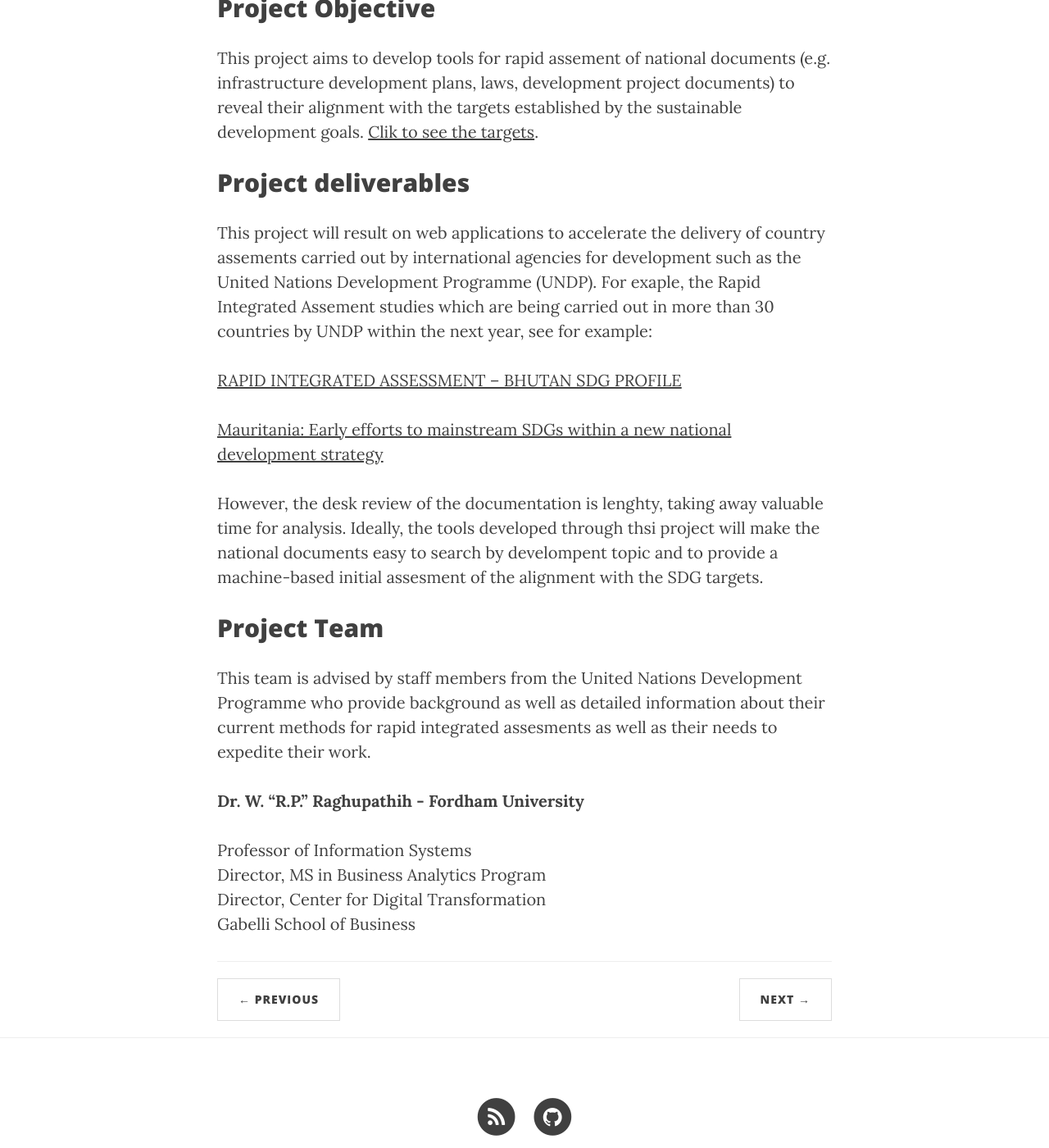
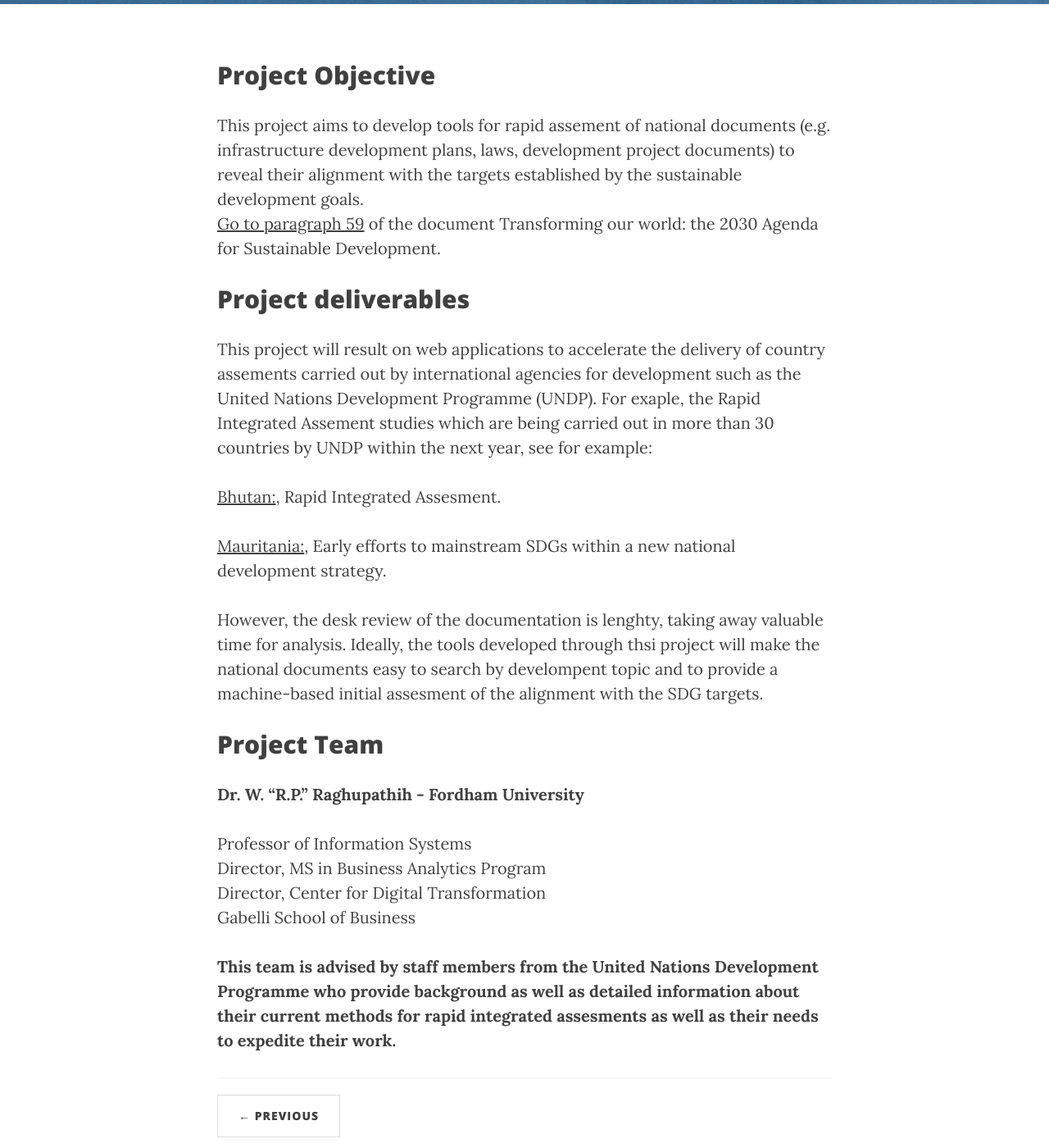
Before and after one commit to jmmnn/ICT4SD.github.io, a Jekyll site: the page built from _posts/2016-10-28-Project_RapidAssesment.markdown, in a window 1280 px wide and 1400 px high, scrolled down 891 px. Shown: the whole window at 82% size. Built offline with Jekyll 4.4.1, drawn with Linux system fonts in a browser that asks for light colours; nearby versions of some CDN libraries; some of the changed text lies outside the part shown.

Commit message:
Added github repo and project partners

```diff
--- a/_posts/2016-09-27-Project_RapidAssesment.markdown
+++ b/_posts/2016-10-28-Project_RapidAssesment.markdown
@@ -3,32 +3,32 @@
 header-img: "img/NLP_SDGs.png"
 title:      "Rapid Assement of national planning documents using machine-based text analysis"
 subtitle:   "Analyze legislation and development plans in countries worldwide to reveal their alignment with the SDG targets."
-repository:
-date:       2016-09-25 12:00:00
+repository: "Rapid_Assesment_Tools"
+date:       2016-10-28 12:00:00
 author:     "Jorge Martinez Navarrete, UN-OICT Analytics"
 goal:		    "18"
+partners:   "Fordham University, Center for Digital Transformation"
 
 ---
 Project Objective
 --------------
 
-This project aims to develop tools for rapid assement of national documents (e.g. infrastructure development plans, laws,  development project documents) to reveal their alignment with the targets established by the sustainable development goals. [Clik to see the targets](https://sustainabledevelopment.un.org/post2015/transformingourworld).
+This project aims to develop tools for rapid assement of national documents (e.g. infrastructure development plans, laws,  development project documents) to reveal their alignment with the targets established by the sustainable development goals.
+[Go to paragraph 59](https://sustainabledevelopment.un.org/post2015/transformingourworld) of the document Transforming our world: the 2030 Agenda for Sustainable Development.
 
 Project deliverables
 ------------
 
 This project will result on web applications to accelerate the delivery of country assements carried out by international agencies for development such as the United Nations Development Programme (UNDP). For exaple, the Rapid Integrated Assement studies which are being carried out in more than 30 countries by UNDP within the next year, see for example:
 
-[RAPID INTEGRATED ASSESSMENT – BHUTAN SDG PROFILE](https://undg.org/wp-content/uploads/2016/06/RIA_Bhutan_Key_Observations-18.12.2015.pdf)
+[Bhutan:](https://undg.org/wp-content/uploads/2016/06/RIA_Bhutan_Key_Observations-18.12.2015.pdf), Rapid Integrated Assesment.
 
-[Mauritania: Early efforts to mainstream SDGs within a new national development strategy](https://undg.org/main/undg_document/mauritania-demonstrating-early-efforts-to-mainstream-sdgs-within-a-new-nat/)
+[Mauritania:](https://undg.org/main/undg_document/mauritania-demonstrating-early-efforts-to-mainstream-sdgs-within-a-new-nat/), Early efforts to mainstream SDGs within a new national development strategy.
 
 However, the desk review of the documentation is lenghty, taking away valuable time for analysis. Ideally, the tools developed through thsi project will make the national documents easy to search by develompent topic and to provide a machine-based initial assesment of the alignment with the SDG targets.
 
 Project Team
 ------------
-
-This team is advised by staff members from the United Nations Development Programme who provide background as well as detailed information about their current methods for rapid integrated assesments as well as their needs to expedite their work.
 
 **Dr. W. "R.P." Raghupathih - Fordham University**
 
@@ -36,3 +36,5 @@
 Director, MS in Business Analytics Program
 Director, Center for Digital Transformation
 Gabelli School of Business
+
+**This team is advised by staff members from the United Nations Development Programme who provide background as well as detailed information about their current methods for rapid integrated assesments as well as their needs to expedite their work.**
```
